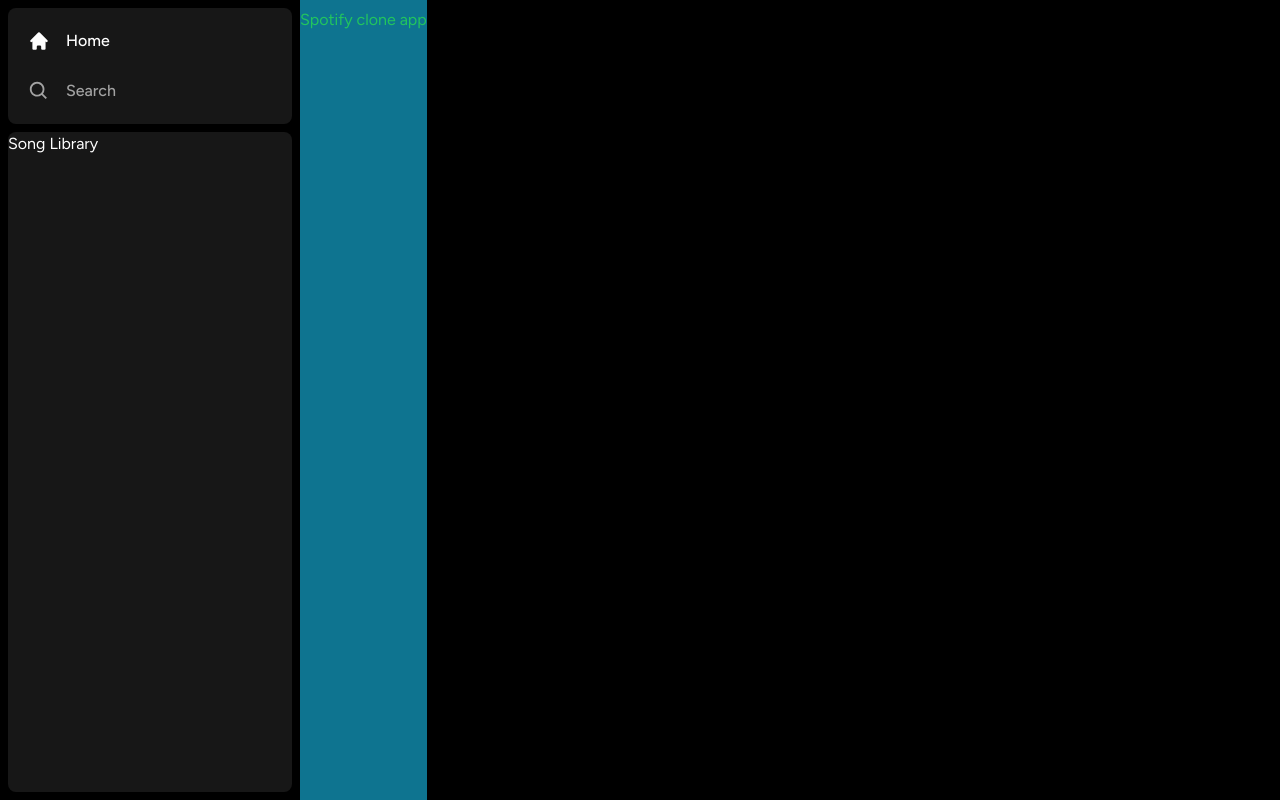
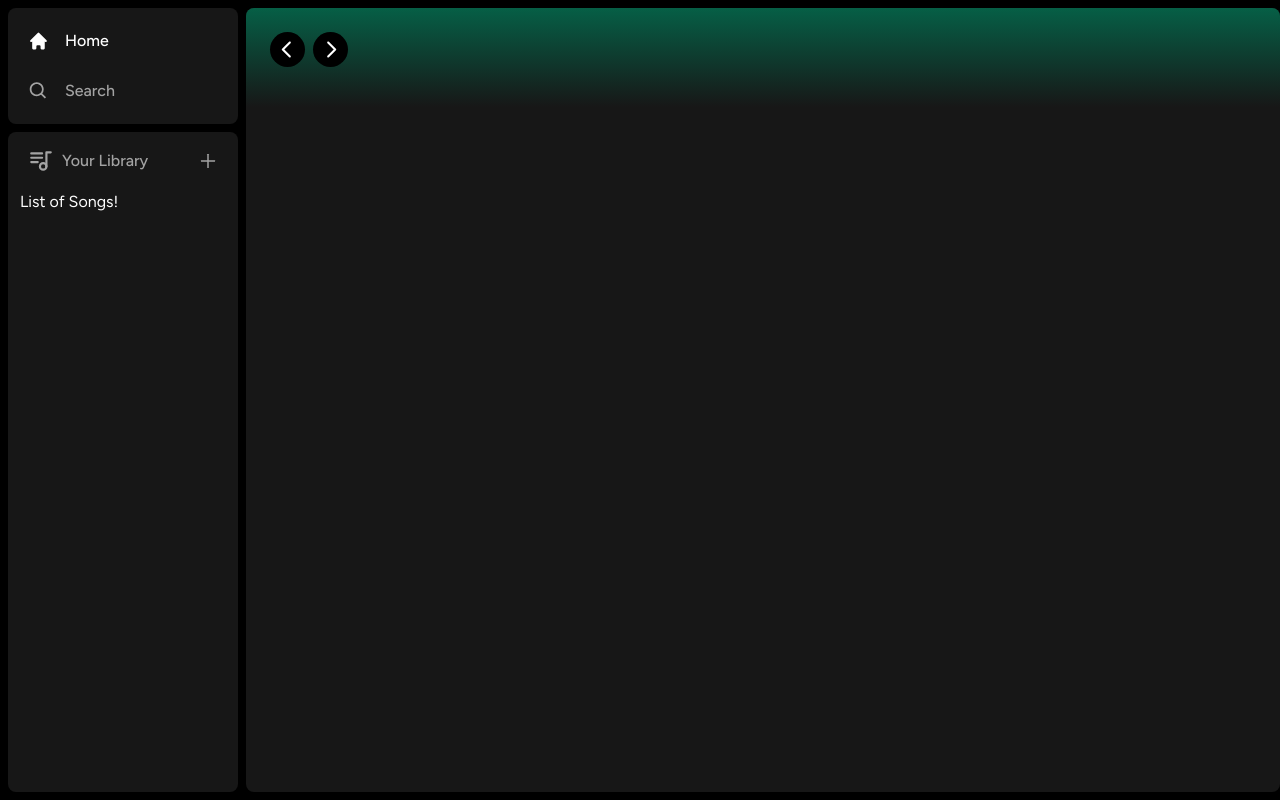
Before and after one commit to Chencho34/spotify-clone-app, a Next.js app: page / in a window 1280 px wide. Built offline with nearby package versions, Linux system fonts and the light colour scheme.

Commit message:
WIP: add Header, Library components to the layout

```diff
--- a/app/(site)/page.tsx
+++ b/app/(site)/page.tsx
@@ -1,8 +1,11 @@
+import { Header } from "@/components";
 
 export default function Home (): JSX.Element {
   return (
-    <main className="text-green-500">
-      <h1>Spotify clone app</h1>
+    <main className='bg-neutral-900 rounded-lg h-full w-full overflow-hidden overflow-y-auto'>
+      <Header>
+        header
+      </Header>
     </main>
   );
 }
--- /dev/null
+++ b/components/Header/Header.tsx
@@ -0,0 +1,34 @@
+'use client'
+
+import { useRouter } from "next/navigation"
+import { BiSearch } from "react-icons/bi"
+import { HiHome } from "react-icons/hi"
+import { RxCaretLeft, RxCaretRight } from "react-icons/rx"
+import { twMerge } from "tailwind-merge"
+
+interface HeaderProps {
+  children: React.ReactNode
+  className?: string
+}
+
+export default function Header ({ children, className }: HeaderProps): JSX.Element {
+  const router = useRouter()
+  const handelLogout = () => {
+
+  }
+
+  return (
+    <header className={twMerge(`h-fit bg-gradient-to-b from-emerald-800 p-6`, className)}>
+      <section className='w-full mb-4 flex items-center justify-between'>
+        <article className='hidden md:flex gap-x-2 items-center'>
+          <button onClick={() => router.back()} className='rounded-full bg-black flex items-center justify-center hover:opacity-75 transition'><RxCaretLeft className='text-white' size={35}/></button>
+          <button onClick={() => router.forward()} className='rounded-full bg-black flex items-center justify-center hover:opacity-75 transition'><RxCaretRight className='text-white' size={35}/></button>
+        </article>
+        <article className="flex md:hidden gap-x-2 items-center">
+          <button className='rounded-full p-2 bg-white flex items-center justify-center hover:opacity-75 transition'><HiHome className='text-black' size={20}/></button>
+          <button className='rounded-full p-2 bg-white flex items-center justify-center hover:opacity-75 transition'><BiSearch className='text-black' size={20}/></button>
+        </article>
+      </section>
+    </header>
+  )
+}
--- /dev/null
+++ b/components/Library/Library.tsx
@@ -0,0 +1,25 @@
+'use client'
+
+import { AiOutlinePlus } from "react-icons/ai"
+import { TbPlaylist } from "react-icons/tb"
+
+export default function Library (): JSX.Element {
+  const onClick = () => {
+
+  }
+
+  return (
+    <section className='flex flex-col'>
+      <article className='flex items-center justify-between px-5 pt-4'>
+        <section className='inline-flex items-center gap-x-2'>
+          <TbPlaylist className='text-neutral-400' size={26}/>
+          <p className='text-neutral-400 font-medium text-md'>Your Library</p>
+        </section>
+        <AiOutlinePlus className='text-neutral-400 cursor-pointer hover:text-white transition' onClick={onClick} size={20} />
+      </article >
+      <article className='flex flex-col gap-y-2 mt-4 px-3'>
+        List of Songs!
+      </article>
+    </section>
+  )
+}
--- a/components/Sidebar/Sidebar.tsx
+++ b/components/Sidebar/Sidebar.tsx
@@ -3,9 +3,8 @@ import { usePathname } from "next/navigation"
 import { useMemo } from "react"
 import { BiSearch } from "react-icons/bi"
 import { HiHome } from "react-icons/hi"
-import { Box } from ".."
+import { Box, Library } from ".."
 import SidebarItem from "./SidebarItem/SidebarItem"
-import { IconType } from "react-icons"
 
 interface SidebarProps {
   children: React.ReactNode
@@ -20,8 +19,6 @@ interface SidebarProps {
 
 export default function Sidebar ({ children }: SidebarProps): JSX.Element {
   const pathname = usePathname()
-  console.log(pathname)
-
   const routes = useMemo(() => [
     {
       label: 'Home',
@@ -50,10 +47,10 @@ export default function Sidebar ({ children }: SidebarProps): JSX.Element {
           </section>
         </Box>
         <Box className='overflow-y-auto h-full'>
-          Song Library
+          <Library />
         </Box>
       </article>
-      <main className='bg-cyan-700 h-full overflow-y-auto py-2'>
+      <main className='h-full w-full overflow-y-auto py-2'>
         {children}
       </main>
     </section>
--- a/components/index.tsx
+++ b/components/index.tsx
@@ -1,7 +1,11 @@
 import Box from './Box/Box';
 import Sidebar from './Sidebar/Sidebar';
+import Library from './Library/Library';
+import Header from './Header/Header';
 
 export {
   Sidebar,
-  Box
+  Box,
+  Library,
+  Header
 }
```
